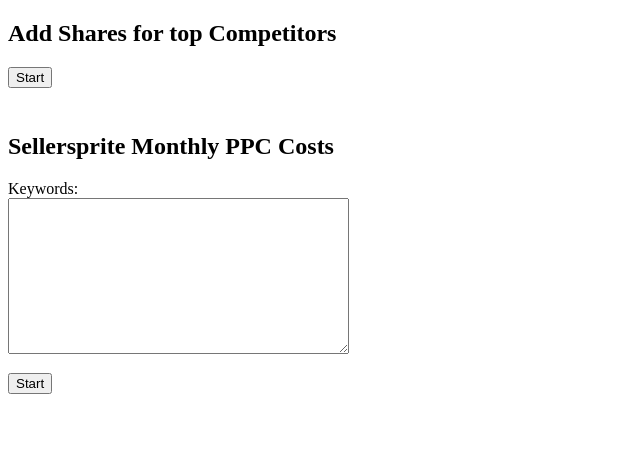
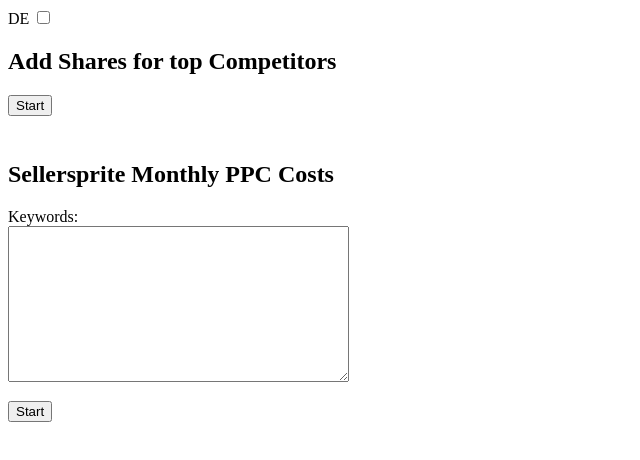
Before and after one commit to CD-Commerce/additional-niche-data-site, a plain HTML site: page index.html in a window 1280 px wide. Shown: the whole page, without its empty margins (0-640 px from the left). Drawn offline with Linux system fonts and the light colour scheme.

Commit message:
updated ui

```diff
--- a/index.html
+++ b/index.html
@@ -14,6 +14,20 @@
 </head>
 
 <body>
+    <script>
+        let is_germany = true;
+        function onCheckboxClicked() {
+            if (is_germany) {
+                document.getElementById('country-selector-label').innerText = 'US'
+            }
+            else {
+                document.getElementById('country-selector-label').innerText = 'DE'
+            }
+            is_germany = !is_germany
+        }
+    </script>
+    <label for="country-selector" id="country-selector-label">DE</label>
+    <input type="checkbox" id="country-selector" onclick="onCheckboxClicked()">
     <h2>Add Shares for top Competitors</h1>
     <button type="button" id="start-asinsight">Start</button>
     <div style="height: 10px"></div>
```
